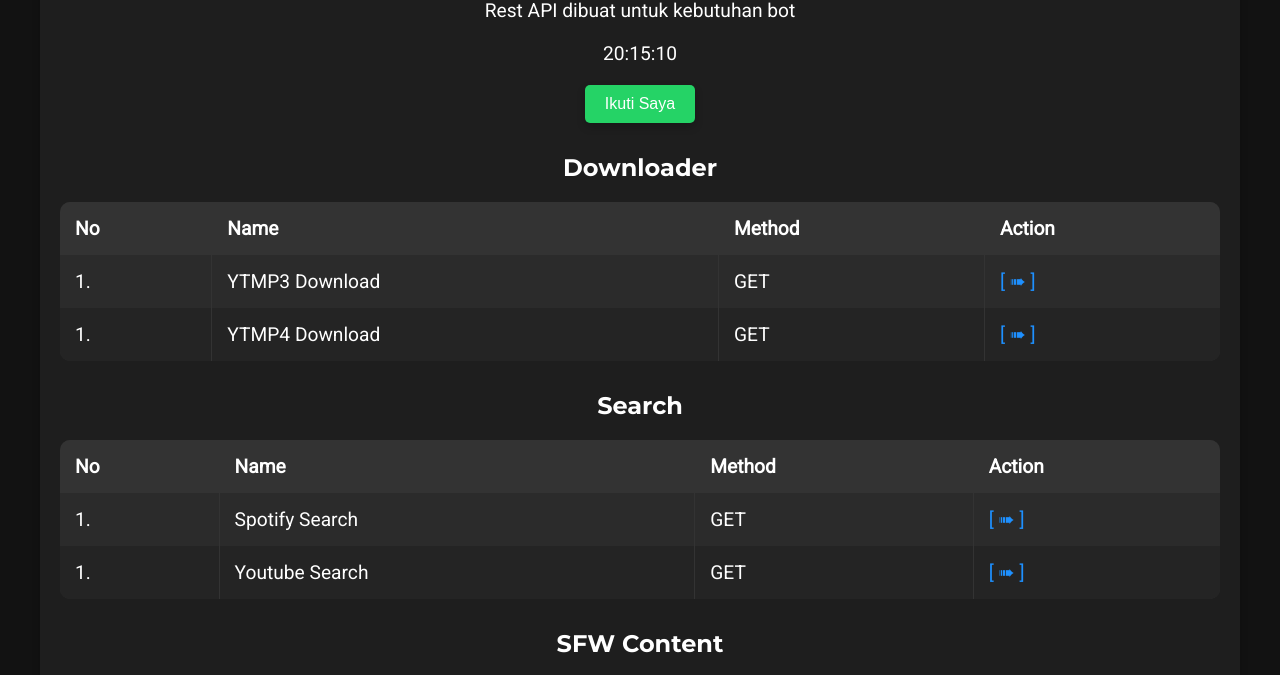
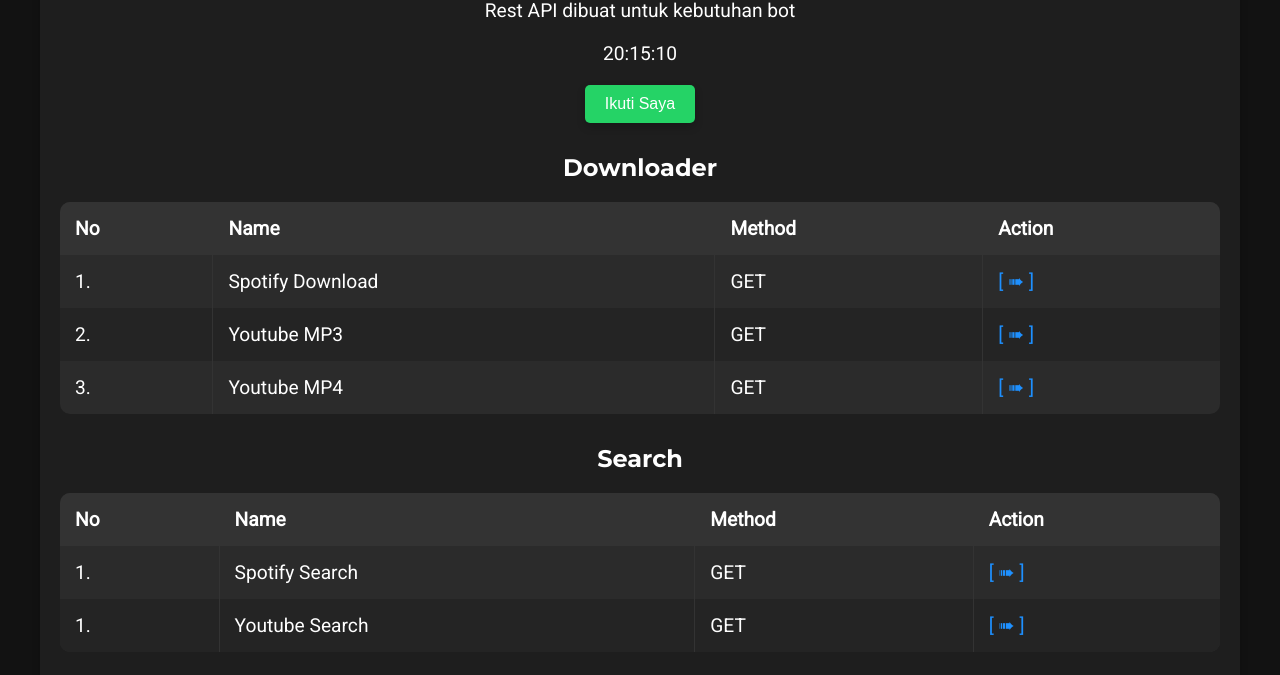
Before and after one commit to YogiSIDN/api-otakuwibu, a website: page public/index.html in a window 1280 px wide. Shown: the part 119-794 px from the top of the page. Drawn offline with Linux system fonts and the light colour scheme.

Commit message:
Add files via upload

```diff
--- a/public/index.html
+++ b/public/index.html
@@ -213,13 +213,19 @@
                 <tbody>
                     <tr>
                         <td>1.</td>
-                        <td>YTMP3 Download</td>
+                        <td>Spotify Download</td>
+                        <td>GET</td>
+                        <td><a href="/api/spotifydl?url=https://open.spotify.com/track/2Tp8vm7MZIb1nnx1qEGYv5">[ ➠ ]</a></td>
+                    </tr>
+                    <tr>
+                        <td>2.</td>
+                        <td>Youtube MP3</td>
                         <td>GET</td>
                         <td><a href="/api/ytmp3?url=https://youtu.be/O2QiUN-7Rjw?si=B5RCHEfk__K1ywjH">[ ➠ ]</a></td>
                     </tr>
                     <tr>
-                        <td>1.</td>
-                        <td>YTMP4 Download</td>
+                        <td>3.</td>
+                        <td>Youtube MP4</td>
                         <td>GET</td>
                         <td><a href="/api/ytmp4?url=https://youtu.be/O2QiUN-7Rjw?si=B5RCHEfk__K1ywjH">[ ➠ ]</a></td>
                     </tr>
@@ -240,7 +246,7 @@
                         <td>1.</td>
                         <td>Spotify Search</td>
                         <td>GET</td>
-                        <td><a href="/api/spotifySearch?q=die with a smile">[ ➠ ]</a></td>
+                        <td><a href="/api/spotifysearch?q=die with a smile">[ ➠ ]</a></td>
                     </tr>
                     <tr>
                         <td>1.</td>
```
